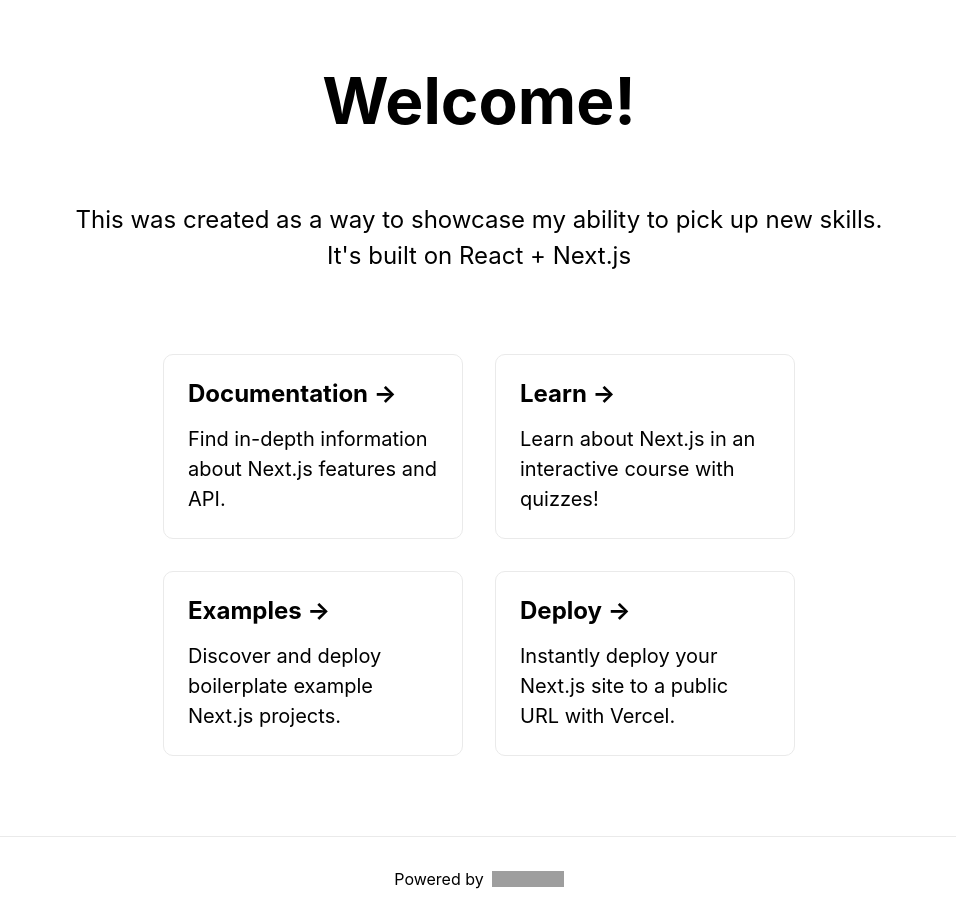
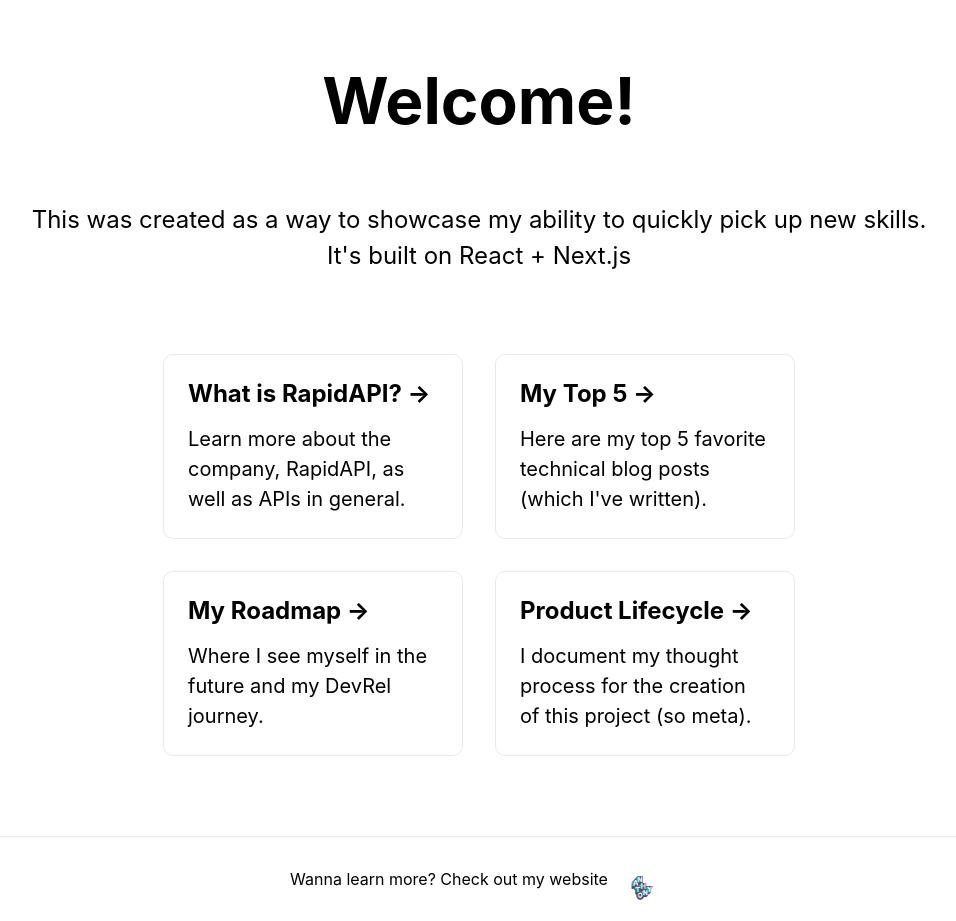
Before and after one commit to anthonyjdella/roadmap, a Next.js app: page / in a window 1280 px wide. Shown: the whole page, without its empty margins (161-1117 px from the left). Built offline with nearby package versions, Linux system fonts and the light colour scheme; grey boxes are pictures that could not be loaded.

Commit message:
feat(homepage): ✨ add links from homepage as well as content

```diff
--- a/pages/index.js
+++ b/pages/index.js
@@ -1,5 +1,6 @@
 import Head from 'next/head'
 import Image from 'next/image'
+import Link from 'next/link'
 import styles from '../styles/Home.module.css'
 
 export default function Home() {
@@ -8,7 +9,7 @@
       <Head>
         <title>Anthony Dellavecchia</title>
         <meta name="description" content="Anthony Dellavecchia, the software engineer" />
-        <link rel="icon" href="/Flat-Avatar-2022.svg" />
+        <link rel="icon" href="/flat-avatar-2022.svg" />
       </Head>
 
       <main className={styles.main}>
@@ -17,51 +18,53 @@
         </h1>
 
         <p className={styles.description}>
-          This was created as a way to showcase my ability to pick up new skills.
+          This was created as a way to showcase my ability to quickly pick up new skills.
           <br/>
           It&apos;s built on React + Next.js
         </p>
 
         <div className={styles.grid}>
-          <a href="https://nextjs.org/docs" className={styles.card}>
-            <h2>Documentation &rarr;</h2>
-            <p>Find in-depth information about Next.js features and API.</p>
+          <Link href="/what-is-rapidapi">
+            <a className={styles.card}>
+              <h2>What is RapidAPI? &rarr;</h2>
+              <p>Learn more about the company, RapidAPI, as well as APIs in general.</p>
             </a>
+          </Link>
 
-          <a href="https://nextjs.org/learn" className={styles.card}>
-            <h2>Learn &rarr;</h2>
-            <p>Learn about Next.js in an interactive course with quizzes!</p>
+          <Link href="/my-top-5">
+            <a className={styles.card}>
+              <h2>My Top 5 &rarr;</h2>
+              <p>Here are my top 5 favorite technical blog posts (which I&apos;ve written).</p>
             </a>
+          </Link>
 
-          <a
-            href="https://github.com/vercel/next.js/tree/canary/examples"
-            className={styles.card}
-          >
-            <h2>Examples &rarr;</h2>
-            <p>Discover and deploy boilerplate example Next.js projects.</p>
+          <Link href="/my-roadmap">
+            <a className={styles.card}>
+              <h2>My Roadmap &rarr;</h2>
+              <p>Where I see myself in the future and my DevRel journey.</p>
             </a>
+          </Link>
 
-          <a
-            href="https://vercel.com/new?utm_source=create-next-app&utm_medium=default-template&utm_campaign=create-next-app"
-            className={styles.card}
-          >
-            <h2>Deploy &rarr;</h2>
+          <Link href="/product-lifecycle">
+            <a className={styles.card}>
+              <h2>Product Lifecycle &rarr;</h2>
               <p>
-              Instantly deploy your Next.js site to a public URL with Vercel.
+                I document my thought process for the creation of this project (so meta).
               </p>
             </a>
+          </Link>
         </div>
       </main>
 
       <footer className={styles.footer}>
         <a
-          href="https://vercel.com?utm_source=create-next-app&utm_medium=default-template&utm_campaign=create-next-app"
+          href="https://anthonydellavecchia.com"
           target="_blank"
           rel="noopener noreferrer"
         >
-          Powered by{' '}
+          Wanna learn more? Check out my website {' '}
           <span className={styles.logo}>
-            <Image src="/vercel.svg" alt="Vercel Logo" width={72} height={16} />
+            <Image src="/anthony-logo.png" alt="Anthony Dellavecchia Avatar" width={52} height={34} />
           </span>
         </a>
       </footer>
--- /dev/null
+++ b/pages/my-roadmap.js
@@ -0,0 +1,5 @@
+export default function MyRoadmap() {
+    return(
+        <h1>My Roadmap</h1>
+    )
+}
--- /dev/null
+++ b/pages/my-top-5.js
@@ -0,0 +1,5 @@
+export default function MyTop5() {
+    return (
+        <h1>My Top 5</h1>
+    )
+}
--- /dev/null
+++ b/pages/product-lifecycle.js
@@ -0,0 +1,5 @@
+export default function ProductLifecycle() {
+    return (
+        <h1>Product Lifecycle</h1>
+    )
+}
--- /dev/null
+++ b/pages/what-is-rapidapi.js
@@ -0,0 +1,5 @@
+export default function WhatIsRapidApi() {
+    return(
+        <h1>What is RapidAPI?</h1>
+    )
+}
```
Lines whose indentation alone changed are shown as unchanged.
